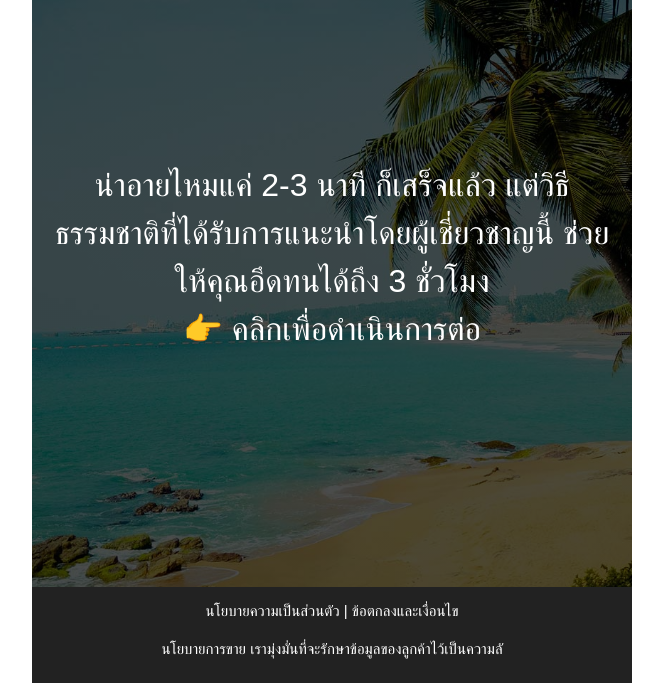
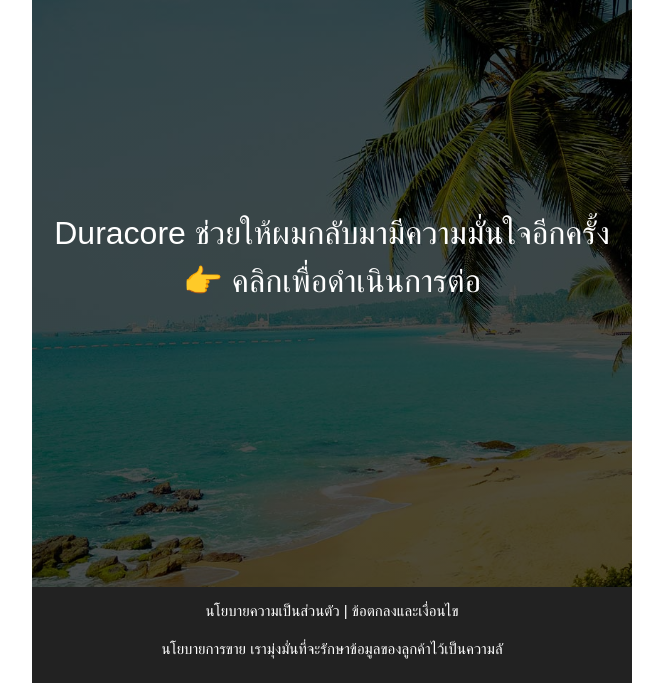
Before and after one commit to mens-thailand/29102021-d1, a plain HTML site: page index.html in a window 1280 px wide. Shown: the part 117-800 px from the top of the page, without its empty margins (308-971 px from the left). Drawn offline with Linux system fonts and the light colour scheme.

Commit message:
change file duracore

```diff
--- a/index.html
+++ b/index.html
@@ -38,7 +38,7 @@
             <hr>
         </div>
         <div class="item inner-content">
-            <div class="notice js_btn_xacnhan"> น่าอายไหมแค่ 2-3 นาที ก็เสร็จแล้ว แต่วิธีธรรมชาติที่ได้รับการแนะนำโดยผู้เชี่ยวชาญนี้ ช่วยให้คุณอึดทนได้ถึง 3 ชั่วโมง <br/>👉 คลิกเพื่อดำเนินการต่อ </div>
+            <div class="notice js_btn_xacnhan"> Duracore ช่วยให้ผมกลับมามีความมั่นใจอีกครั้ง <br/>👉 คลิกเพื่อดำเนินการต่อ </div>
         </div>
         <div class="item mb_footer js_btn_xacnhan">
             <p>นโยบายความเป็นส่วนตัว</p> |
```
